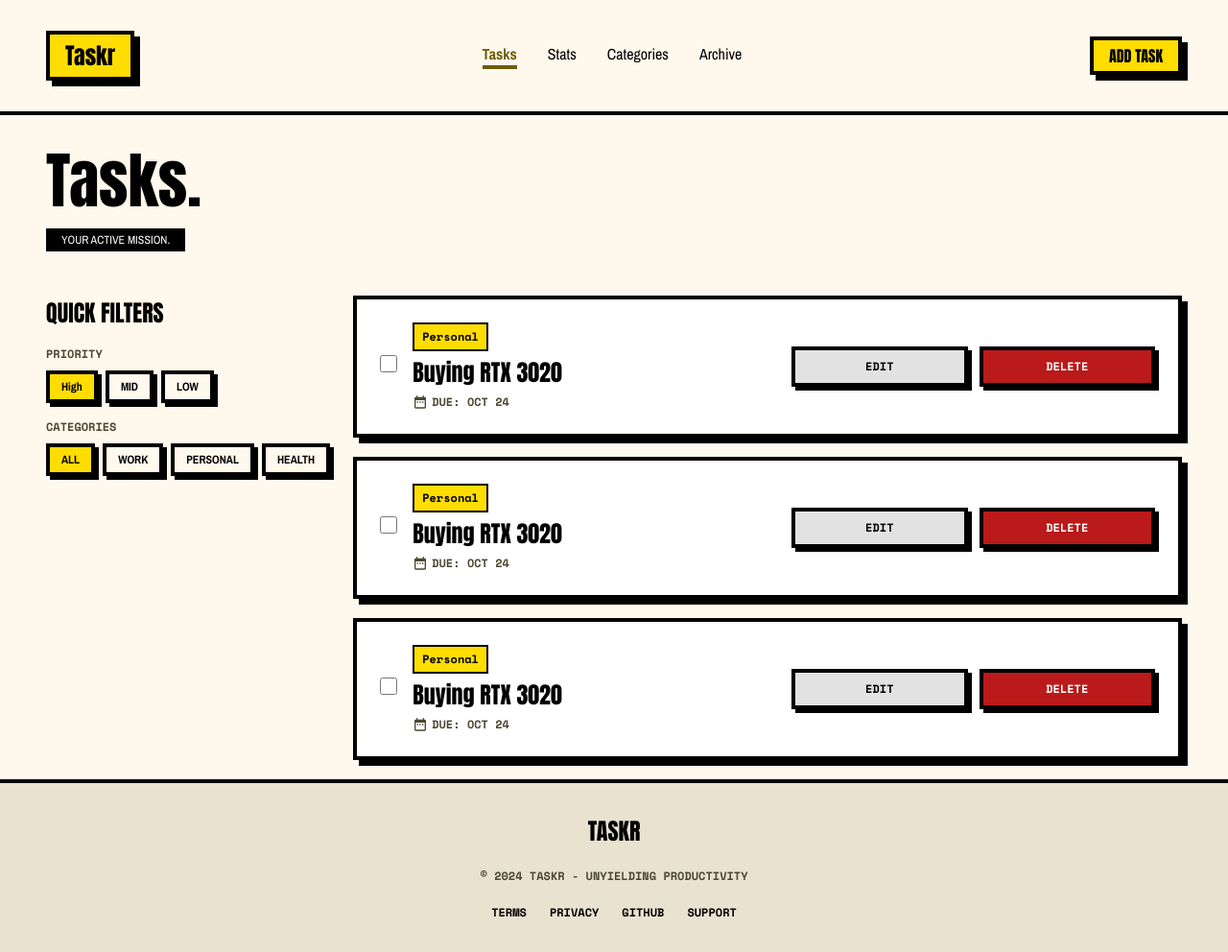
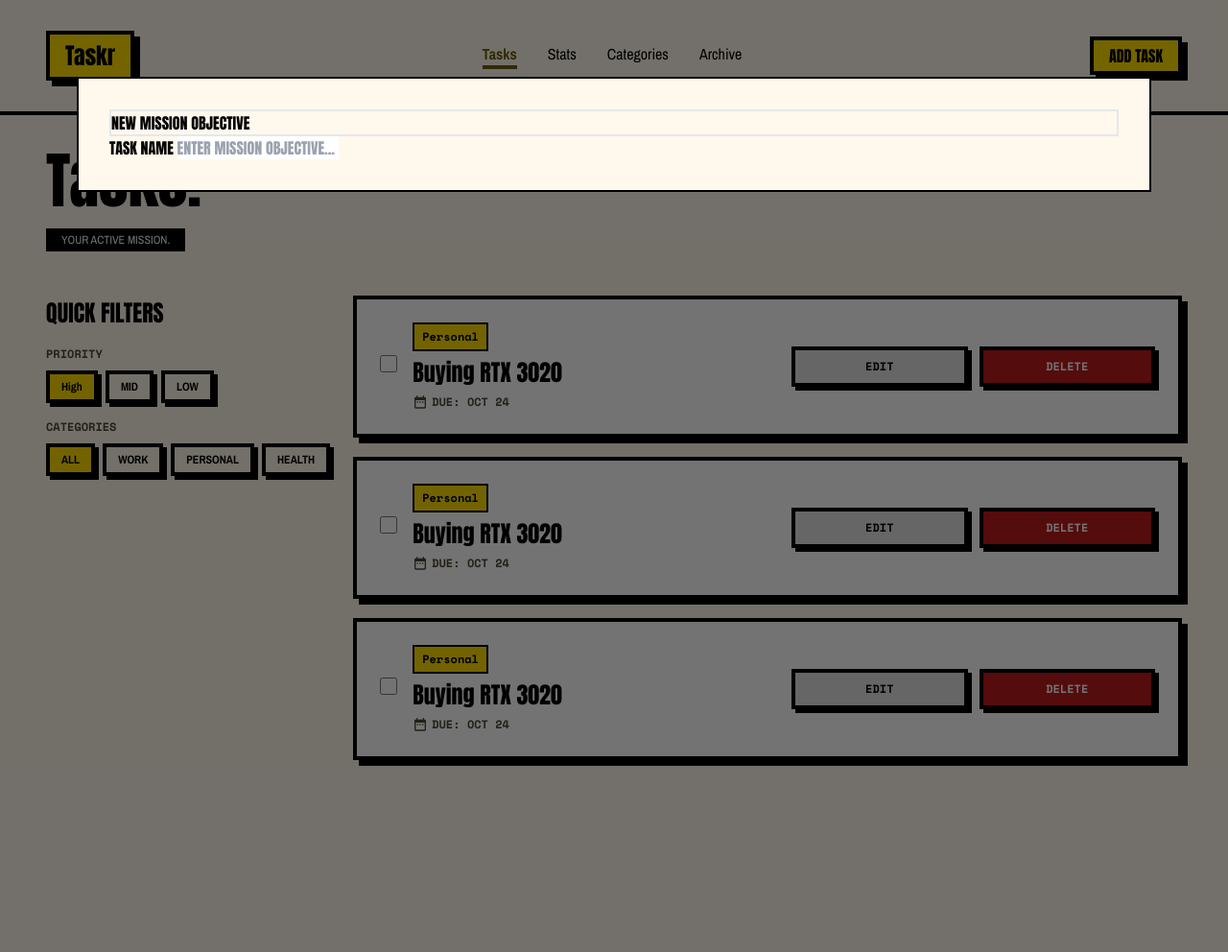
Before and after one commit to Zackyinnova/ToDo-Task-Project, a Flask app: page / in a window 1280 px wide. Shown: the whole page at 96% size. After the commit the page ends 798 px from the top, so only its background shows below. Run offline with Flask 3, Linux system fonts and the light colour scheme; some libraries are stand-ins or nearby versions.

Commit message:
feat: unfinished overlay add task

```diff
--- a/templates/index.html
+++ b/templates/index.html
@@ -245,6 +245,22 @@
 
     </main>
 
+    <!--Overlay add task-->
+    <div class="bg-black/55 w-full h-full fixed top-0 p-20">
+        <div class="border-2 border-black bg-[#FFF9ED] p-8 text-10 font-anton">
+            <div class="border-2 w-full">
+                <P class="uppercase">New Mission objective</P>
+            </div>
+
+            <form>
+                <div class="">
+                    <label>TASK NAME</label>
+                    <input type="text" placeholder="ENTER MISSION OBJECTIVE...">
+                </div>
+            </form>
+        </div>
+    </div>
+
     <footer class="w-full sticky top-0  border-t-4 border-black bg-[#e9e2cf] py-4">
         <nav class="max-w-7xl mx-auto flex flex-col items-center gap-5 justify-between px-5 md:px-8 lg:px-12 py-4 ">
 
@@ -283,6 +299,7 @@
         </nav>
     </footer>
 
+
     <script src="/Static/js/script.js"></script>
 </body>
 </html>
```
